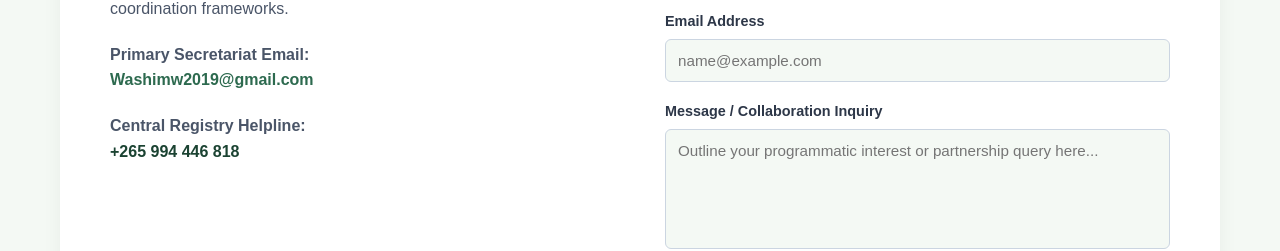
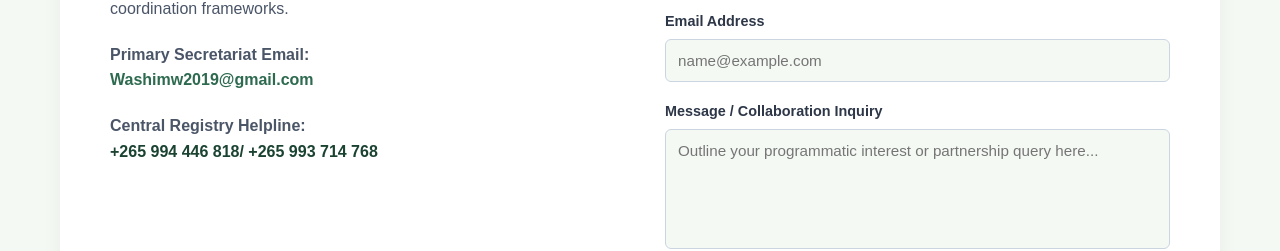
Before and after one commit to designer212/washi, a plain HTML site: page index.html in a window 1280 px wide. Shown: the part 3392-3643 px from the top of the page. Drawn offline with Linux system fonts and the light colour scheme.

Commit message:
Update index.html

```diff
--- a/index.html
+++ b/index.html
@@ -596,7 +596,7 @@
                 <h3>Get In Touch</h3>
                 <p>We operate with absolute transparency, data integrity, and strict administrative stewardship. Reach out directly to our central registry office to inquire about ongoing programs, field data, or joint coordination frameworks.</p>
                 <p><strong>Primary Secretariat Email:</strong><br><a href="mailto:Washimw2019@gmail.com" style="color: var(--dark-green); font-weight: bold; text-decoration: none;">Washimw2019@gmail.com</a></p>
-                <p><strong>Central Registry Helpline:</strong><br><span style="font-weight: bold; color: var(--forest-green);">+265 994 446 818</span></p>
+                <p><strong>Central Registry Helpline:</strong><br><span style="font-weight: bold; color: var(--forest-green);">+265 994 446 818/ +265 993 714 768</span></p>
             </div>
 
             <div class="contact-form">
```
